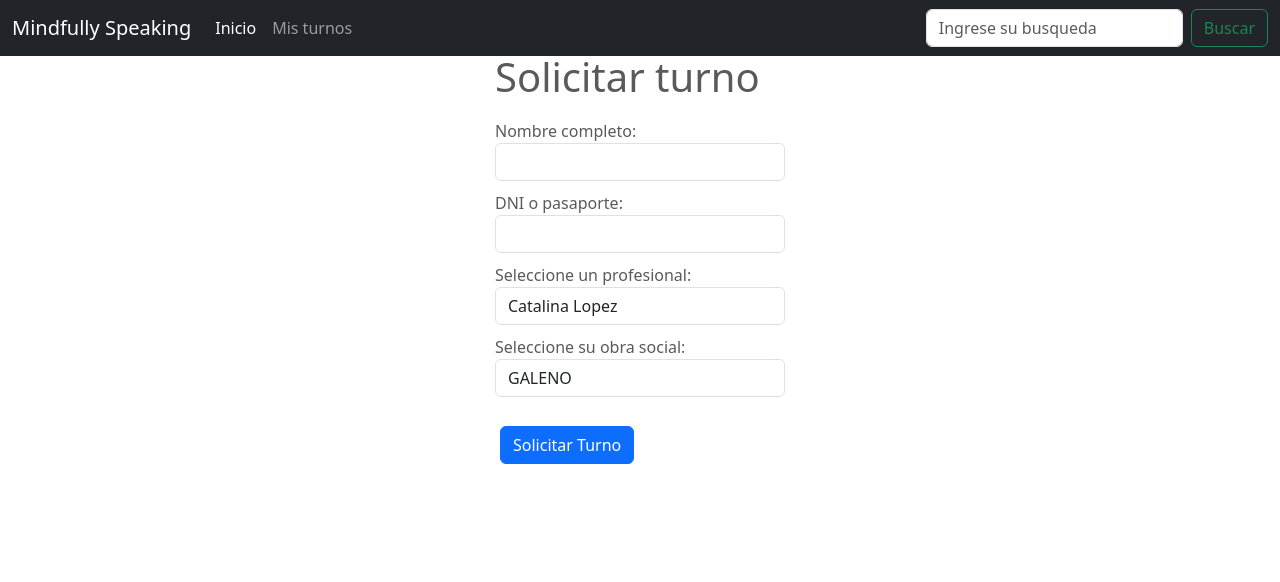
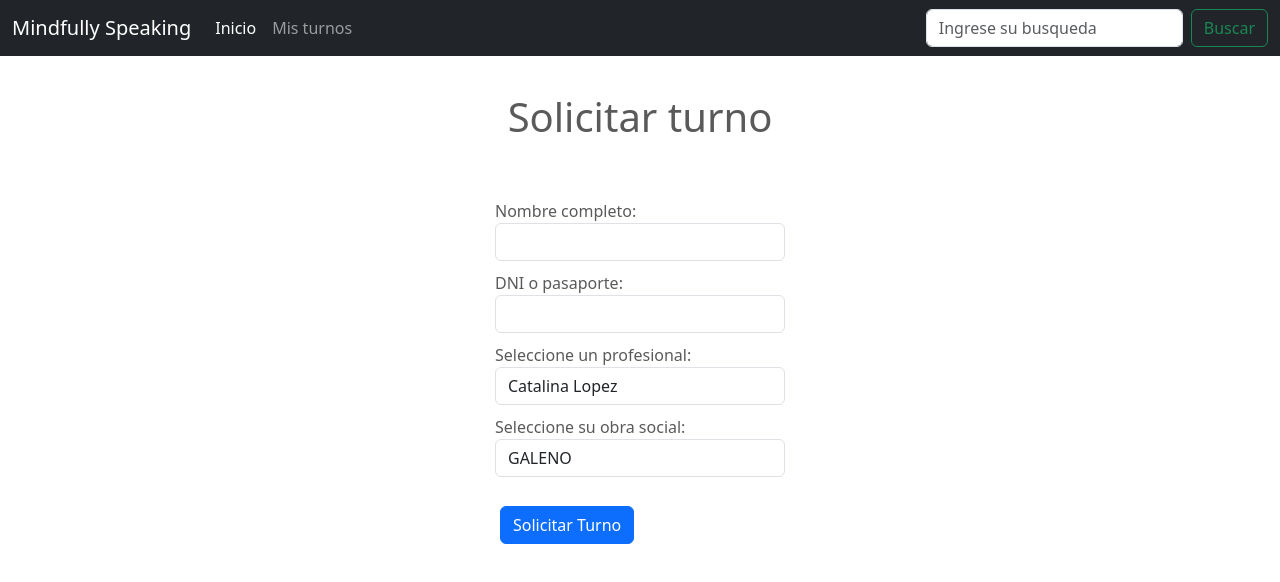
Before and after one commit to Camilalh/MindfullySpeaking, a plain HTML site: page Solicitarturno.html in a window 1280 px wide. Drawn offline with nearby package versions, Linux system fonts and the light colour scheme; some packages are replaced by stand-ins of ours; a script that the page names is missing.

Commit message:
Formulario un poco mejorado plus

```diff
--- a/Solicitarturno.html
+++ b/Solicitarturno.html
@@ -95,7 +95,7 @@
             </nav>
         </header>
     <body>
-        <div class="form-group">
+        <div class="titulo-formulario">
         <h1>Solicitar turno</h1>
         </div>
         <form action="Solicitarturno.js" method="post" id="formularioTurnos" class="container">
--- a/carousel.css
+++ b/carousel.css
@@ -89,6 +89,13 @@ body {
     padding: 5px;
 }
 
+.titulo-formulario {
+    width: 300px;
+    margin: 40px auto;
+    padding: 5px;
+    text-align: center;
+}
+
 /* RESPONSIVE CSS
 -------------------------------------------------- */
 
```
